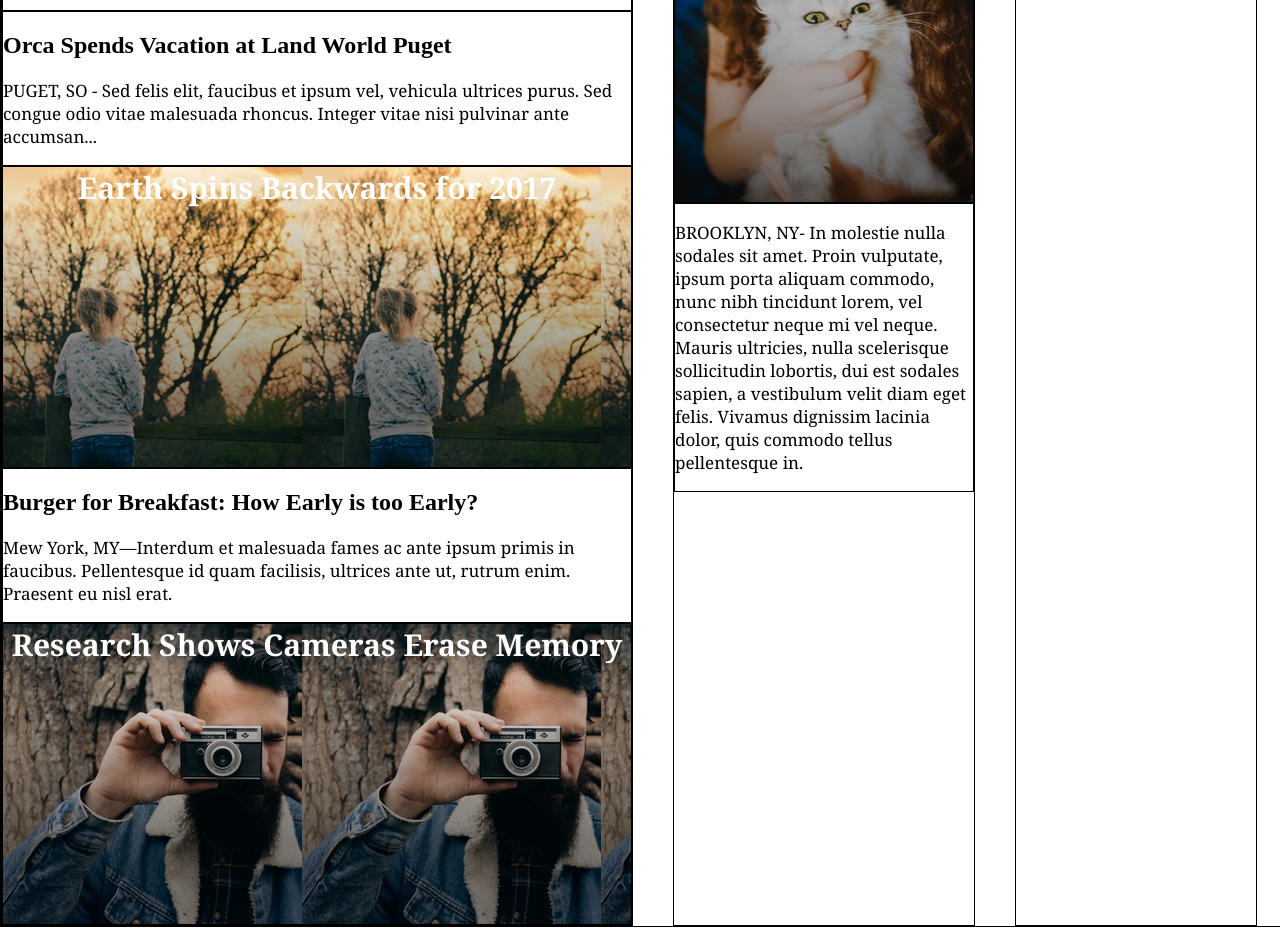
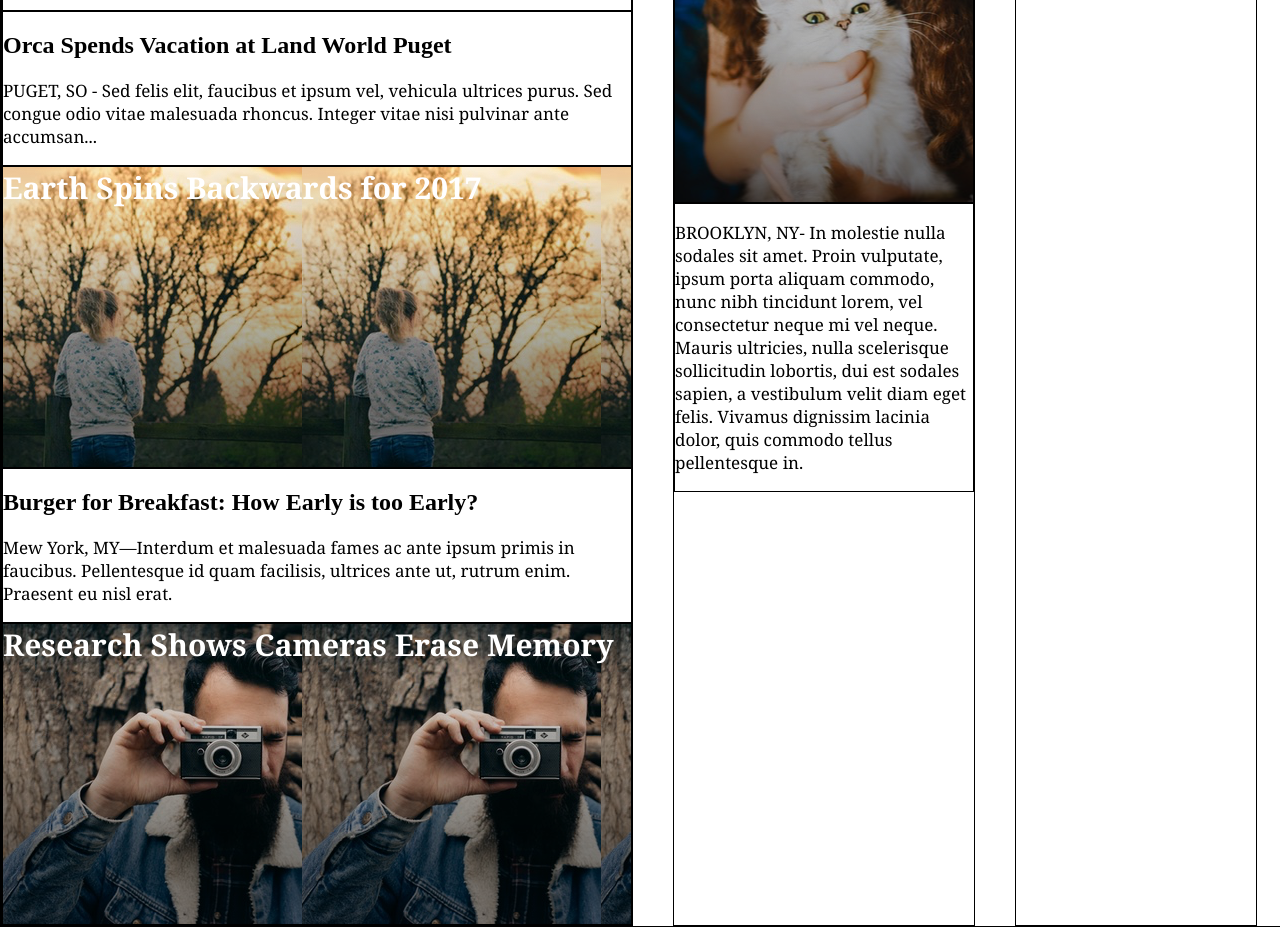
Before and after one commit to codenamesen/MyTimes, a plain HTML site: page index.html in a window 1280 px wide. Shown: the part 705-1647 px from the top of the page. Drawn offline with Linux system fonts and the light colour scheme.

Commit message:
Finish Step 4

```diff
--- a/resources/css/style.css
+++ b/resources/css/style.css
@@ -92,12 +92,11 @@ body{
 }
 /*Style for column ends above*/
 
-/*This is for styling all the images*/
+/*This is for styling all the images and the text on top of the images*/
 .imgtext{
   display: flex;
-  justify-content: center;
-  align-content: center;
-  /*align-items: flex-start;*/
+  text-align: center;
+
 }
 #mainstoryimg{
   background-image: url('../images/img-story-main.png');
@@ -132,6 +131,7 @@ body{
 
 .mainstory{
   font-size: 40px;
+  text-align: left;
 }
 
 /*Style for all images ends above*/
```
